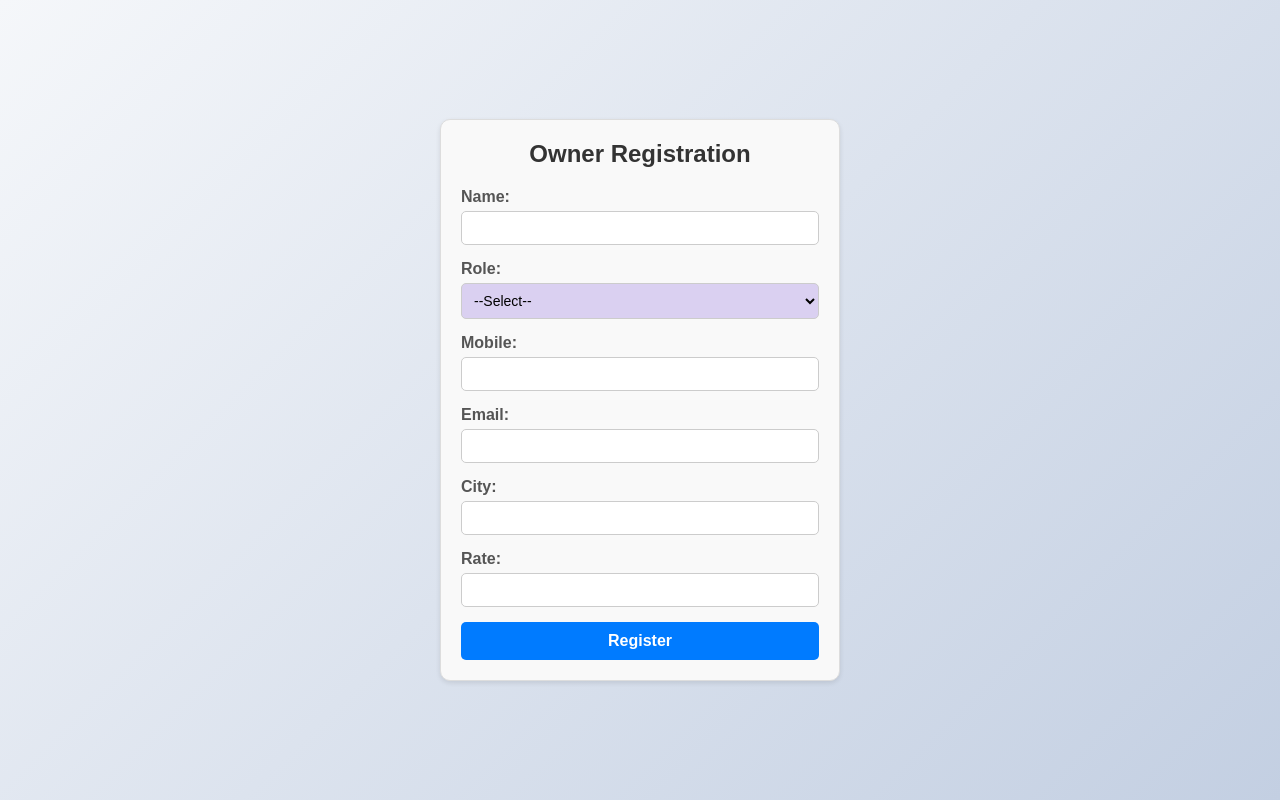
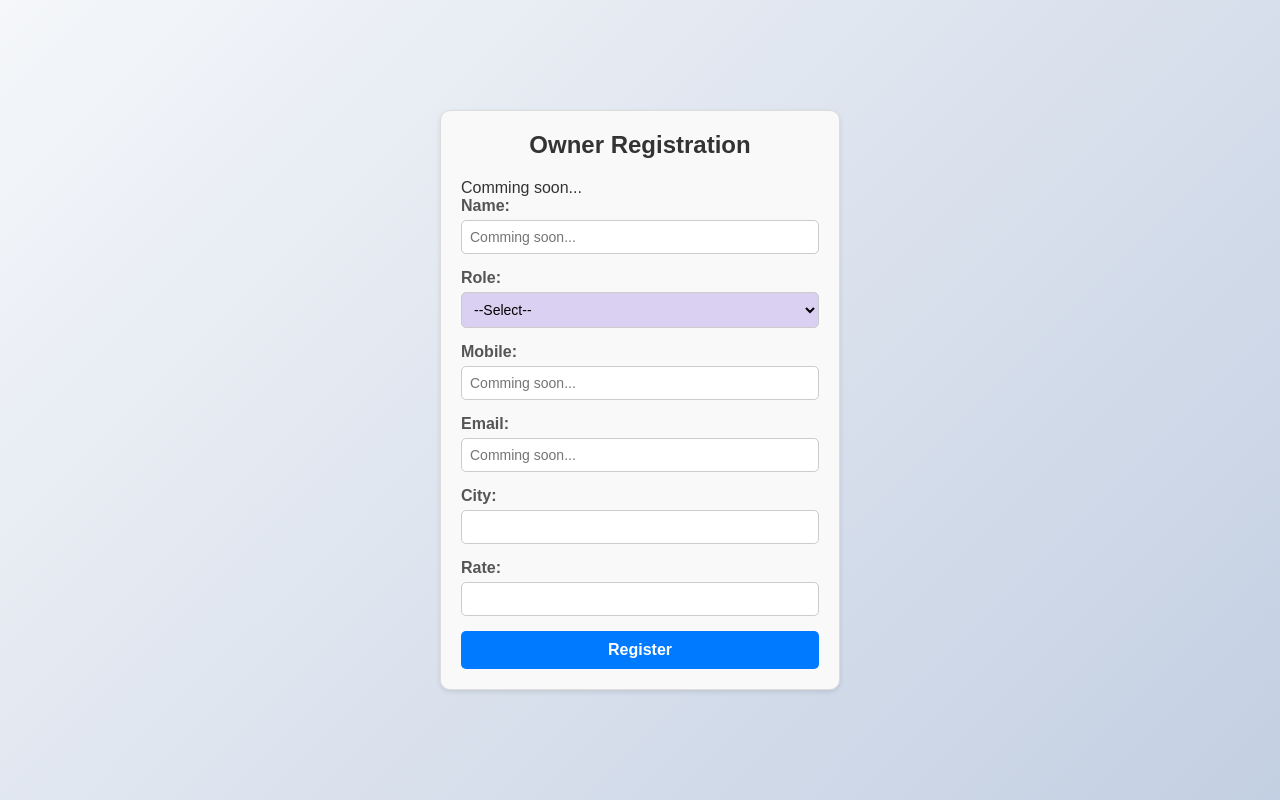
Before and after one commit to abhishek591508/EasFarm, a React (Vite) app in the folder frontend/: page /ownerlogin in a window 1280 px wide. Built offline with nearby package versions, Linux system fonts and the light colour scheme.

Commit message:
Update OwnerLogin.jsx

```diff
--- a/frontend/src/components/OwnerLogin.jsx
+++ b/frontend/src/components/OwnerLogin.jsx
@@ -24,9 +24,10 @@ const OwnerRegister = () => {
   return (
     <div className="owner-form-container">
       <h2>Owner Registration</h2>
+      <p>Comming soon...</p>
       <form onSubmit={handleSubmit}>
         <label>Name:</label>
-        <input type="text" name="name" value={formData.name} onChange={handleChange} required />
+        <input type="text" placeholder='Comming soon...' name="name" value={formData.name} onChange={handleChange} required />
 
         <label>Role:</label>
         <select name="role" value={formData.role} onChange={handleChange} required>
@@ -37,10 +38,10 @@ const OwnerRegister = () => {
         </select>
 
         <label>Mobile:</label>
-        <input type="tel" name="mobile" value={formData.mobile} onChange={handleChange} required />
+        <input type="tel" placeholder='Comming soon...' name="mobile" value={formData.mobile} onChange={handleChange} required />
 
         <label>Email:</label>
-        <input type="email" name="email" value={formData.email} onChange={handleChange} required />
+        <input type="email" placeholder='Comming soon...' name="email" value={formData.email} onChange={handleChange} required />
 
         <label>City:</label>
         <input type="text" name="city" value={formData.city} onChange={handleChange} required />
```
